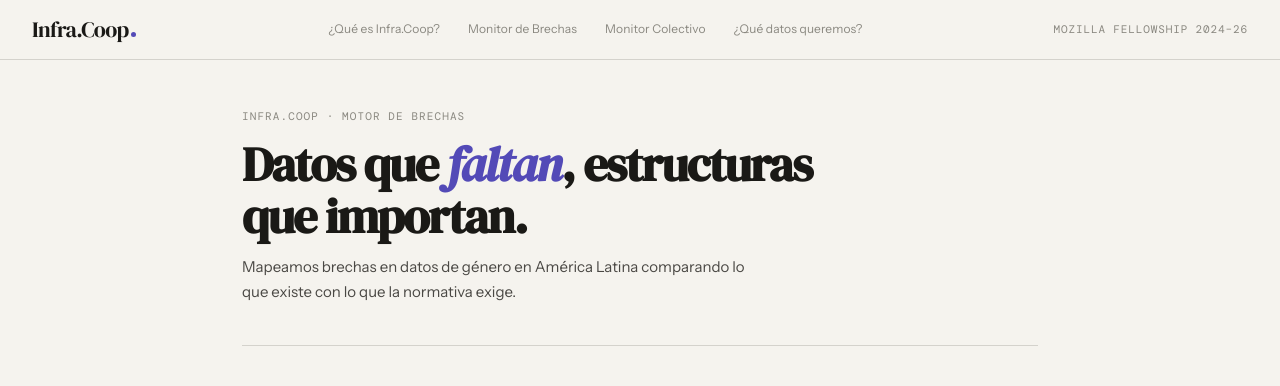
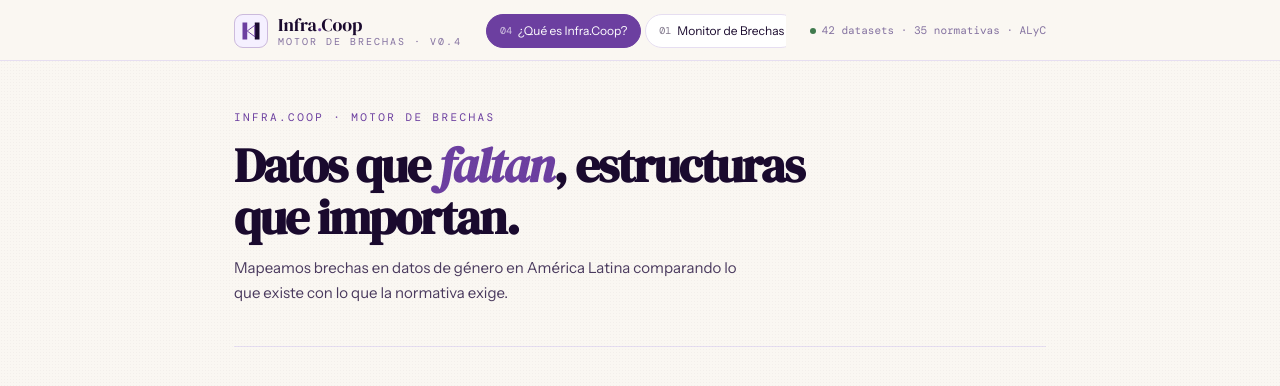
Before and after one commit to DaVas1410/infracoop, a React (Vite) app: page / in a window 1280 px wide. Shown: the top 386 px of the page. Built offline with nearby package versions, Linux system fonts and the light colour scheme; no server answers; the database is empty.

Commit message:
feat: apply design system — plum/rose/amber palette, paper grain, pill nav, barGrow animation

```diff
--- a/src/components/Header.tsx
+++ b/src/components/Header.tsx
@@ -1,65 +1,56 @@
 import { NavLink } from 'react-router-dom'
 
 const NAV_ITEMS = [
-  { to: '/', label: '¿Qué es Infra.Coop?' },
-  { to: '/brechas', label: 'Monitor de Brechas' },
-  { to: '/colectivo', label: 'Monitor Colectivo' },
-  { to: '/datos', label: '¿Qué datos queremos?' },
+  { to: '/',          label: '¿Qué es Infra.Coop?',  num: '04' },
+  { to: '/brechas',   label: 'Monitor de Brechas',    num: '01' },
+  { to: '/colectivo', label: 'Monitor Colectivo',     num: '02' },
+  { to: '/datos',     label: '¿Qué datos queremos?',  num: '03' },
 ]
 
 export function Header() {
   return (
-    <header style={{
-      borderBottom: '1px solid var(--ink-faint)',
-      padding: '0 2rem',
-      display: 'flex',
-      alignItems: 'center',
-      justifyContent: 'space-between',
-      height: '60px',
-      background: 'var(--paper)',
-      position: 'sticky',
-      top: 0,
-      zIndex: 100,
-      gap: '1rem',
-    }}>
-      <NavLink to="/" style={{ display: 'flex', alignItems: 'baseline', gap: '2px', textDecoration: 'none' }}>
-        <span style={{ fontFamily: 'var(--serif)', fontSize: '22px', color: 'var(--ink)', letterSpacing: '-0.03em', lineHeight: 1 }}>
-          Infra.Coop
-        </span>
-        <span style={{ width: '5px', height: '5px', borderRadius: '50%', background: 'var(--accent)', display: 'inline-block', margin: '0 1px 4px' }} />
+    <header className="site-header">
+      <div className="site-header-inner">
+        <NavLink to="/" className="site-logo" aria-label="Infra.Coop inicio">
+          <LogoMark />
+          <div className="site-logo-text">
+            <div className="site-logo-name">
+              Infra<span style={{ color: 'var(--accent)' }}>.</span>Coop
+            </div>
+            <div className="site-logo-sub">Motor de brechas · v0.4</div>
+          </div>
         </NavLink>
 
-      <nav style={{ display: 'flex', gap: 0, alignItems: 'stretch', overflowX: 'auto' }}>
-        {NAV_ITEMS.map(({ to, label }) => (
+        <nav className="site-nav" aria-label="Navegación principal">
+          {NAV_ITEMS.map(({ to, label, num }) => (
             <NavLink
               key={to}
               to={to}
               end={to === '/'}
               className={({ isActive }) => `nav-pill${isActive ? ' active' : ''}`}
-            style={{
-              fontSize: '12px',
-              fontWeight: 400,
-              fontFamily: 'var(--sans)',
-              padding: '0 14px',
-              height: '60px',
-              border: 'none',
-              borderBottom: '2px solid transparent',
-              cursor: 'pointer',
-              background: 'transparent',
-              color: 'var(--ink-light)',
-              letterSpacing: '0.01em',
-              whiteSpace: 'nowrap',
-              display: 'flex',
-              alignItems: 'center',
-              textDecoration: 'none',
-            }}
             >
+              <span className="nav-pill-num">{num}</span>
               {label}
             </NavLink>
           ))}
         </nav>
 
-      <span className="label-mono" style={{ flexShrink: 0 }}>Mozilla Fellowship 2024–26</span>
+        <div className="site-header-meta">
+          <span className="site-header-dot" />
+          42 datasets · 35 normativas · ALyC
+        </div>
+      </div>
     </header>
   )
 }
+
+function LogoMark() {
+  return (
+    <svg width="34" height="34" viewBox="0 0 36 36" aria-hidden="true" style={{ flexShrink: 0 }}>
+      <rect x="0.5" y="0.5" width="35" height="35" rx="9" fill="#F5F0FF" stroke="#6C3FA0" strokeOpacity=".35" />
+      <rect x="9"  y="9"  width="5" height="18" fill="#6C3FA0" />
+      <rect x="22" y="9"  width="5" height="18" fill="#1A0A2E" />
+      <path d="M14 18 L22 12 L22 24 Z" fill="#FAF7F2" stroke="#6C3FA0" strokeWidth="1" />
+    </svg>
+  )
+}
--- a/src/styles/app.css
+++ b/src/styles/app.css
@@ -1,7 +1,111 @@
+/* ═══ Site Header ═══ */
+
+.site-header {
+  border-bottom: 1px solid var(--ink-faint);
+  background: rgba(250, 247, 242, 0.96);
+  backdrop-filter: blur(8px);
+  -webkit-backdrop-filter: blur(8px);
+  position: sticky;
+  top: 0;
+  z-index: 100;
+}
+
+.site-header-inner {
+  max-width: 860px;
+  margin: 0 auto;
+  padding: 14px 1.5rem 12px;
+  display: flex;
+  align-items: center;
+  gap: 1.5rem;
+}
+
+.site-logo {
+  display: flex;
+  align-items: center;
+  gap: 10px;
+  text-decoration: none;
+  flex-shrink: 0;
+}
+
+.site-logo-text { line-height: 1.1; }
+
+.site-logo-name {
+  font-family: var(--serif);
+  font-size: 18px;
+  color: var(--ink);
+}
+
+.site-logo-sub {
+  font-family: var(--mono);
+  font-size: 10px;
+  text-transform: uppercase;
+  letter-spacing: 0.2em;
+  color: var(--ink-light);
+  margin-top: 1px;
+}
+
+.site-nav {
+  display: flex;
+  gap: 4px;
+  overflow-x: auto;
+  flex: 1;
+  /* hide scrollbar */
+  scrollbar-width: none;
+}
+.site-nav::-webkit-scrollbar { display: none; }
+
+.nav-pill {
+  display: flex;
+  align-items: center;
+  gap: 6px;
+  padding: 6px 13px;
+  border-radius: 9999px;
+  border: 1px solid var(--ink-faint);
+  font-size: 12px;
+  font-family: var(--sans);
+  font-weight: 400;
+  color: var(--ink);
+  background: var(--surface);
+  text-decoration: none;
+  white-space: nowrap;
+  cursor: pointer;
+  transition: border-color .15s, background .15s, color .15s;
+}
+.nav-pill:hover { border-color: var(--accent); }
+.nav-pill.active { background: var(--accent); color: #fff; border-color: var(--accent); }
+
+.nav-pill-num {
+  font-family: var(--mono);
+  font-size: 10px;
+  opacity: 0.55;
+}
+.nav-pill.active .nav-pill-num { opacity: 0.7; }
+
+.site-header-meta {
+  display: none;
+  align-items: center;
+  gap: 6px;
+  font-family: var(--mono);
+  font-size: 11px;
+  color: var(--ink-light);
+  flex-shrink: 0;
+}
+@media (min-width: 768px) { .site-header-meta { display: flex; } }
+
+.site-header-dot {
+  width: 6px;
+  height: 6px;
+  border-radius: 50%;
+  background: var(--gap-cov);
+  flex-shrink: 0;
+}
+
+/* ═══ Layout ═══ */
+
 .container {
   max-width: 860px;
   margin: 0 auto;
-  padding: 3rem 2rem 6rem;
+  padding: 3rem 1.5rem 6rem;
 }
 
 .hero {
@@ -13,8 +117,8 @@
 .hero-eyebrow {
   font-size: 11px;
   font-family: var(--mono);
-  color: var(--ink-light);
-  letter-spacing: .1em;
+  color: var(--accent);
+  letter-spacing: 0.22em;
   text-transform: uppercase;
   margin-bottom: 12px;
 }
@@ -45,6 +149,16 @@
   to   { opacity: 1; transform: translateY(0); }
 }
 
+@keyframes barGrow {
+  from { transform: scaleX(0); }
+  to   { transform: scaleX(1); }
+}
+
+.bar-grow {
+  transform-origin: left center;
+  animation: barGrow 0.7s cubic-bezier(.2,.7,.2,1) both;
+}
+
 .motor-page { min-height: 100vh; }
 
 .motor-search {
@@ -54,8 +168,8 @@
 
 .motor-results {
   background-image:
-    linear-gradient(to right,  rgba(83, 74, 183, 0.05) 1px, transparent 1px),
-    linear-gradient(to bottom, rgba(83, 74, 183, 0.05) 1px, transparent 1px);
+    linear-gradient(to right,  rgba(108, 63, 160, 0.05) 1px, transparent 1px),
+    linear-gradient(to bottom, rgba(108, 63, 160, 0.05) 1px, transparent 1px);
   background-size: 40px 40px;
   padding: 2rem 2rem 4rem;
   animation: fadeUp 0.3s ease both;
@@ -333,11 +447,29 @@
   border-top-width: 3px;
 }
 
+.agenda-monitor-card {
+  position: relative;
+  overflow: hidden;
+}
+
+.agenda-monitor-card::after {
+  content: "";
+  position: absolute;
+  right: -20px;
+  top: -20px;
+  width: 90px;
+  height: 90px;
+  border-radius: 50%;
+  background: currentColor;
+  opacity: 0.06;
+  pointer-events: none;
+}
+
 .agenda-monitor-eyebrow {
   font-family: var(--mono);
   font-size: 10px;
   text-transform: uppercase;
-  letter-spacing: .08em;
+  letter-spacing: 0.18em;
   margin-bottom: 6px;
 }
 
@@ -405,8 +537,8 @@
   font-family: var(--mono);
   font-size: 11px;
   text-transform: uppercase;
-  letter-spacing: .08em;
-  color: var(--ink-light);
+  letter-spacing: 0.18em;
+  color: var(--accent);
   margin-bottom: 12px;
 }
 
@@ -496,8 +628,8 @@
   transition: all .15s;
 }
 
-.semana-tab:hover { border-color: var(--ink); color: var(--ink); }
-.semana-tab.active { background: var(--ink); color: var(--paper); border-color: var(--ink); }
+.semana-tab:hover { border-color: var(--accent); color: var(--accent); }
+.semana-tab.active { background: var(--accent); color: #fff; border-color: var(--accent); }
 
 .metricas-compare {
   display: grid;
@@ -835,7 +967,7 @@
   transition: border-color .15s, transform .15s;
 }
 
-.topic-card:hover { border-color: var(--ink); transform: translateY(-2px); }
+.topic-card:hover { border-color: var(--accent); transform: translateY(-2px); }
 
 .topic-card-label {
   font-size: 12px;
--- a/src/styles/tokens.css
+++ b/src/styles/tokens.css
@@ -1,34 +1,51 @@
 :root {
-  --ink: #1a1916;
-  --ink-mid: #4a4844;
-  --ink-light: #8a8880;
-  --ink-faint: #d4d2cc;
-  --paper: #f5f3ee;
-  --paper-warm: #ece9e2;
-  --surface: #fff;
-  --accent: #534AB7;
-  --accent-bg: #EEEDFE;
-  --ok: #1d6e4a;
-  --ok-bg: #e8f5ef;
-  --warn: #7a4f10;
-  --warn-bg: #fdf3e3;
-  --gap-crit: #534AB7;
-  --gap-part: #7F77DD;
-  --gap-cov: #1d6e4a;
-  --agenda-tec: #0C447C;
-  --agenda-tec-bg: #E6F1FB;
-  --agenda-datos: #3C3489;
-  --agenda-datos-bg: #EEEDFE;
-  --agenda-genero: #72243E;
-  --agenda-genero-bg: #FBEAF0;
+  /* ── Ink scale (purple-tinted neutrals) ── */
+  --ink:        #1A0A2E;
+  --ink-mid:    #4A3A5E;
+  --ink-light:  #8472A0;
+  --ink-faint:  #E6DEF1;
+
+  /* ── Surfaces ── */
+  --paper:      #FAF7F2;
+  --paper-warm: #F5F0FF;   /* haze — input bg, highlights */
+  --surface:    #FFFFFF;
+
+  /* ── Brand / accent ── */
+  --accent:     #6C3FA0;   /* plum */
+  --accent-bg:  #F5F0FF;   /* haze */
+
+  /* ── Gap severity ── */
+  --gap-crit:   #C2185B;   /* rose  — brecha crítica  */
+  --gap-part:   #C77B0E;   /* amber — brecha parcial  */
+  --gap-cov:    #3F7A4E;   /* moss  — bien cubierto   */
+
+  /* ── Status ── */
+  --ok:         #3F7A4E;
+  --ok-bg:      #EBF5EE;
+  --warn:       #C77B0E;
+  --warn-bg:    #FDF3E3;
+
+  /* ── Agenda colors ── */
+  --agenda-tec:        #1F7A7A;   /* teal  */
+  --agenda-tec-bg:     #E6F5F5;
+  --agenda-datos:      #2E5AAC;   /* datab */
+  --agenda-datos-bg:   #EEF2FB;
+  --agenda-genero:     #6C3FA0;   /* plum  */
+  --agenda-genero-bg:  #F5F0FF;
+
+  /* ── Typography ── */
   --serif: 'DM Serif Display', Georgia, serif;
-  --sans: 'Instrument Sans', system-ui, sans-serif;
-  --mono: 'DM Mono', 'Courier New', monospace;
-  --r: 6px;
-  --r-lg: 12px;
+  --sans:  'Instrument Sans', system-ui, sans-serif;
+  --mono:  'DM Mono', 'Courier New', monospace;
+
+  /* ── Shape ── */
+  --r:    8px;
+  --r-lg: 16px;   /* rounded-2xl */
 }
 
 *, *::before, *::after { box-sizing: border-box; margin: 0; padding: 0; }
+
+html { -webkit-font-smoothing: antialiased; }
 
 body {
   font-family: var(--sans);
@@ -38,16 +55,31 @@ body {
   line-height: 1.6;
 }
 
+/* Paper grain texture */
+body::before {
+  content: "";
+  position: fixed;
+  inset: 0;
+  pointer-events: none;
+  z-index: 0;
+  background-image: radial-gradient(rgba(26,10,46,0.03) 1px, transparent 1px);
+  background-size: 3px 3px;
+  mix-blend-mode: multiply;
+}
+
+/* Selection */
+::selection { background: #E5D7F7; color: #1A0A2E; }
+
 /* Buttons */
 .btn-primary {
-  background: var(--ink);
-  color: var(--paper);
+  background: var(--accent);
+  color: #fff;
   border: none;
-  border-radius: var(--r);
-  padding: 9px 20px;
+  border-radius: 9999px;
+  padding: 10px 22px;
   font-family: var(--sans);
   font-size: 13px;
-  font-weight: 600;
+  font-weight: 500;
   cursor: pointer;
   transition: background .15s, transform .1s;
   display: flex;
@@ -55,22 +87,22 @@ body {
   gap: 6px;
   letter-spacing: .01em;
 }
-.btn-primary:hover { background: #2e2d2a; }
+.btn-primary:hover { background: var(--ink); }
 .btn-primary:active { transform: scale(.98); }
-.btn-primary:disabled { background: var(--ink-faint); cursor: not-allowed; }
+.btn-primary:disabled { background: var(--ink-faint); cursor: not-allowed; color: var(--ink-light); }
 
 .btn-ghost {
-  background: transparent;
-  color: var(--ink-mid);
+  background: var(--surface);
+  color: var(--ink);
   border: 1px solid var(--ink-faint);
-  border-radius: var(--r);
-  padding: 8px 14px;
+  border-radius: 9999px;
+  padding: 8px 16px;
   font-family: var(--sans);
   font-size: 13px;
   cursor: pointer;
   transition: background .15s, border-color .15s;
 }
-.btn-ghost:hover { background: var(--paper-warm); border-color: var(--ink-mid); }
+.btn-ghost:hover { background: var(--paper-warm); border-color: var(--accent); }
 
 /* Cards */
 .card {
@@ -80,33 +112,58 @@ body {
   padding: 1.5rem;
 }
 
+/* Section label — mono eyebrow with ruled line */
+.section-label {
+  display: flex;
+  align-items: baseline;
+  gap: 12px;
+  margin-bottom: 1rem;
+}
+.section-label span {
+  font-size: 11px;
+  font-family: var(--mono);
+  text-transform: uppercase;
+  letter-spacing: 0.18em;
+  color: var(--accent);
+  white-space: nowrap;
+}
+.section-label::after {
+  content: "";
+  flex: 1;
+  height: 1px;
+  background: var(--ink-faint);
+}
+
 /* Badges */
 .gap-category-badge {
   display: inline-flex;
   align-items: center;
   gap: 6px;
-  padding: 4px 10px;
-  border-radius: 20px;
-  font-size: 12px;
-  font-weight: 600;
+  padding: 3px 10px;
+  border-radius: 9999px;
+  font-size: 11px;
+  font-weight: 500;
   font-family: var(--mono);
+  border: 1px solid;
 }
-.gap-category-badge.critica  { background: var(--accent-bg); color: var(--gap-crit); }
-.gap-category-badge.parcial  { background: #f0efff; color: var(--gap-part); }
-.gap-category-badge.cubierta { background: var(--ok-bg); color: var(--gap-cov); }
+.gap-category-badge.critica  { background: #FFF0F4; color: var(--gap-crit); border-color: #F5B8C8; }
+.gap-category-badge.parcial  { background: #FEF8EE; color: var(--gap-part); border-color: #F0CEAA; }
+.gap-category-badge.cubierta { background: var(--ok-bg); color: var(--gap-cov); border-color: #C2DFCC; }
 
 .agenda-badge {
   display: inline-flex;
   align-items: center;
+  gap: 5px;
   padding: 2px 8px;
-  border-radius: 4px;
+  border-radius: 9999px;
   font-size: 11px;
   font-weight: 500;
   font-family: var(--mono);
+  border: 1px solid;
 }
-.agenda-badge.tecnologica { background: var(--agenda-tec-bg); color: var(--agenda-tec); }
-.agenda-badge.datos       { background: var(--agenda-datos-bg); color: var(--agenda-datos); }
-.agenda-badge.genero      { background: var(--agenda-genero-bg); color: var(--agenda-genero); }
+.agenda-badge.tecnologica { background: var(--agenda-tec-bg); color: var(--agenda-tec); border-color: #A8D4D4; }
+.agenda-badge.datos       { background: var(--agenda-datos-bg); color: var(--agenda-datos); border-color: #B8C8ED; }
+.agenda-badge.genero      { background: var(--agenda-genero-bg); color: var(--agenda-genero); border-color: #D4B8EA; }
 
 /* Typography helpers */
 .label-mono {
@@ -116,3 +173,10 @@ body {
   letter-spacing: .08em;
   text-transform: uppercase;
 }
+
+.display-italic {
+  font-family: var(--serif);
+  font-style: italic;
+}
+
+.num { font-feature-settings: "tnum" 1, "ss01" 1; }
```
Also changed, not shown: 1 other file (tests, documents, lock files or other folders). Lines whose indentation alone changed are shown as unchanged.
